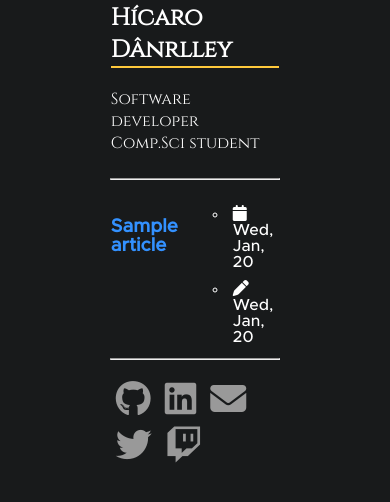
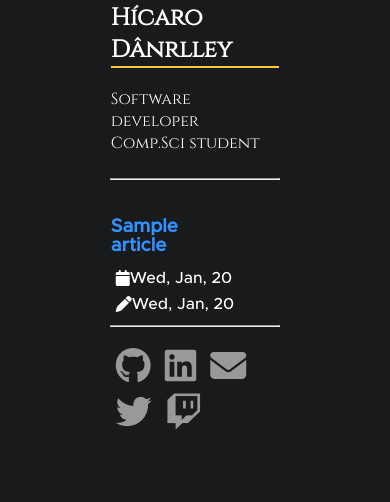
Before and after one commit to HicaroD/portfolio-website, a Django app: page /articles/ in a window 390 px wide. Shown: the part 250-752 px from the top of the page. Run offline with Django 4.2, Linux system fonts and the light colour scheme; tables that the repository leaves empty hold one stand-in row (values such as "Sample post"); parts of the project's set-up code (start-up, migrations or seed data) failed here and were passed over; some libraries are stand-ins or nearby versions.

Commit message:
[FIX] Problems with date time fields position on small screen size

```diff
--- a/static/articles/css/articles.css
+++ b/static/articles/css/articles.css
@@ -53,3 +53,17 @@
 #my-name {
     border-bottom: solid 2px #FFC93C;
 }
+
+@media (max-width: 800px) {
+    .article-item {
+        flex-wrap: wrap;
+    }
+
+    .info li {
+        display: inline-flex;
+    }
+
+    .info, .info ul {
+        padding: 0px;
+    }
+}
```
